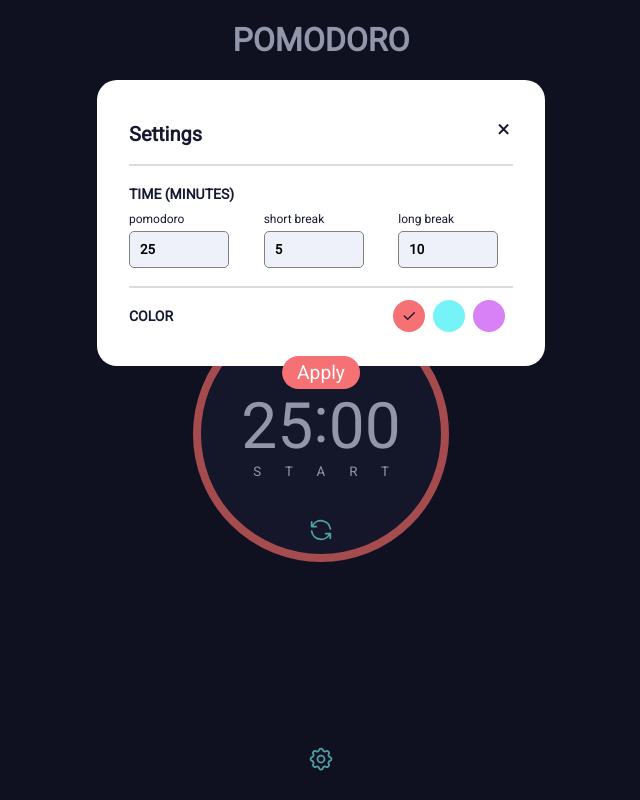
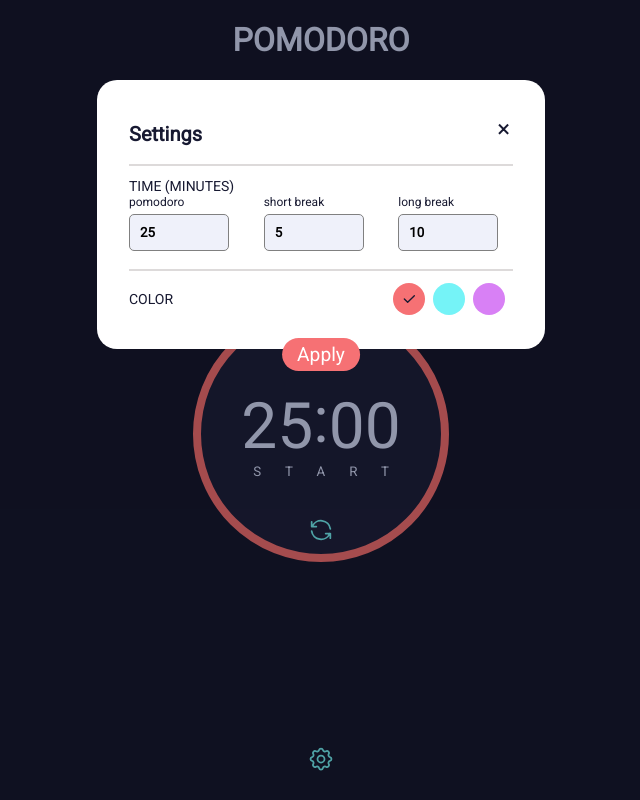
Before and after one commit to rainmodred/Pomodoro, a React (Create React App) app: page / in a window 1280 px wide. Both pictures are taken after a click on the button 640 px from the left and 760 px from the top of the page. Shown: the whole page, without its empty margins (319-959 px from the left). Built offline with nearby package versions, Linux system fonts and the light colour scheme.

Commit message:
Change h3 to span

```diff
--- a/src/components/SettingsModal/SettingsModal.tsx
+++ b/src/components/SettingsModal/SettingsModal.tsx
@@ -72,7 +72,7 @@
         <span aria-hidden>×</span>
       </button>
       <h2 className={styles.heading}>Settings</h2>
-      <h3 className={styles.subHeading}>Time (minutes)</h3>
+      <span className={styles.subHeading}>Time (minutes)</span>
       <form className={styles.form} onSubmit={handleApply}>
         <div className={styles.time}>
           {Object.entries(timers).map(([label, time]) => (
@@ -88,7 +88,7 @@
         </div>
 
         <div className={styles.colors}>
-          <h3 className={styles.subHeading}>Color</h3>
+          <span className={styles.subHeading}>Color</span>
           <div className={styles.colorsInputs} role="radiogroup">
             {colors.map(({ name, value, checked }) => (
               <label className={styles.radio} key={name} data-testid={value}>
```
